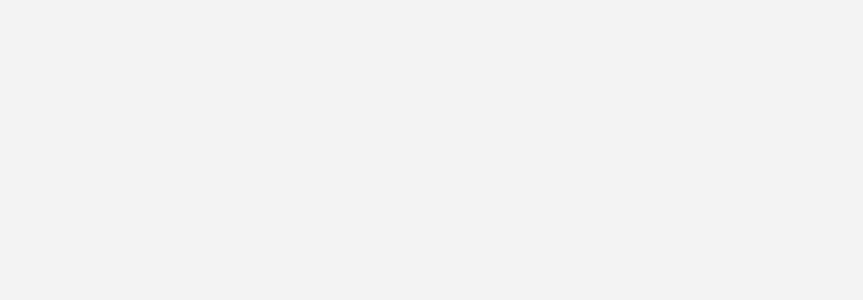
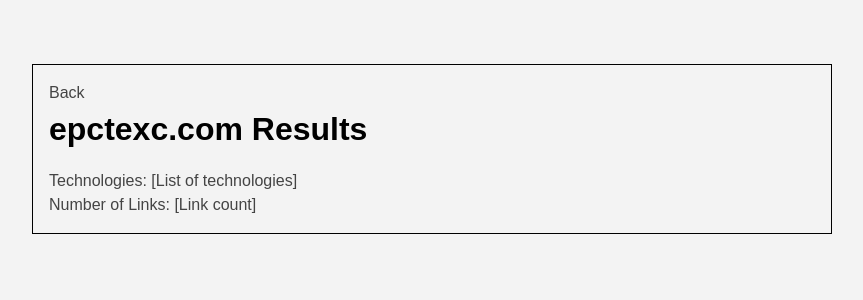
Before and after one commit to petekgithub/silverlight, a React (Create React App) app in the folder silverlight-fe/: page /analysis-detail in a window 1280 px wide. Before the commit this address had no page. Shown: the top 300 px of the page, without its empty margins (208-1071 px from the left). Built offline with nearby package versions, Linux system fonts and the light colour scheme.

Commit message:
view-more-link

```diff
--- a/silverlight-fe/src/App.js
+++ b/silverlight-fe/src/App.js
@@ -9,7 +9,7 @@
     <Router>
       <Routes>
         <Route path="/" element={<AnalysisPage />} />
-        <Route path="/detail" element={<AnalysisDetailPage />} />
+        <Route path="/analysis-detail" element={<AnalysisDetailPage />} />
       </Routes>
     </Router>
   );
--- a/silverlight-fe/src/components/AnalysisDetailPage.js
+++ b/silverlight-fe/src/components/AnalysisDetailPage.js
@@ -1,14 +1,29 @@
+// AnalysisDetailPage.js
 import React from "react";
 
-const AnalyzingTarget = ({ target }) => {
+const AnalysisDetailPage = () => {
+  // Fetch data about the website's technologies and link count
+  // You can use useEffect to fetch data when the component mounts
+
   return (
-    <div>
-      <p>{target.url}</p>
-      <p>Status: {target.status}</p>
-      <p>Technologies: {target.technologies.join(", ")}</p>
-      <p>Page Count: {target.pageCount}</p>
+    <div className="container">
+      <a
+        href="/"
+        target="_blank"
+        rel="noopener noreferrer"
+        style={{
+          textAlign: "right",
+          cursor: "pointer",
+        }}
+      >
+        Back
+      </a>
+      <h2>epctexc.com Results</h2>
+      {/* Display information about the technologies and link count */}
+      <p>Technologies: [List of technologies]</p>
+      <p>Number of Links: [Link count]</p>
     </div>
   );
 };
 
-export default AnalyzingTarget;
+export default AnalysisDetailPage;
--- a/silverlight-fe/src/components/AnalysisPage.js
+++ b/silverlight-fe/src/components/AnalysisPage.js
@@ -7,10 +7,11 @@
   const [analyzingTargets, setAnalyzingTargets] = useState([]);
   const [showAnalyzingTargets, setShowAnalyzingTargets] = useState(false);
   const [errorMessage, setErrorMessage] = useState("");
+  const [viewMoreUrl, setViewMoreUrl] = useState("");
 
   const handleChange = (e) => {
     const inputUrl = e.target.value;
-    console.log("Input URL:", inputUrl); // Debug logging
+    //console.log("Input URL:", inputUrl); // Debug logging
     setUrl(inputUrl);
     if (inputUrl.trim() !== "") {
       validate(inputUrl); // Call validate with the input URL if it's not empty
@@ -69,6 +70,7 @@
       setAnalyzingTargets([...analyzingTargets, url]);
       setShowAnalyzingTargets(true); // Show the "Analyzing Targets" heading
       setUrl(""); // Clear the input field after adding the URL to the list
+      setViewMoreUrl(url); // Set URL for "View More" link
     } catch (error) {
       console.error("Error analyzing website:", error);
     }
@@ -107,22 +109,19 @@
               <div key={index}>
                 <button
                   className="analyzing-target-button"
-                  style={{
-                    backgroundColor: "#c5c5c5",
-                    color: "#007bff", // Blue color for link
-                    border: "none",
-                    textAlign: "left", // Align text to the left
-                    cursor: "pointer",
-                    textDecoration: "underline",
-                    padding: "0", // Remove padding to make it look like a link
-                    marginBottom: "5px",
-                    display: "block", // Make each button occupy the full width
-                    width: "100%", // Make each button occupy the full width
-                    height: "2rem",
-                  }}
                   onClick={() => handleTargetClick(target)}
                 >
-                  {target}
+                  <span>{target}</span>
+                  {viewMoreUrl && (
+                    <a
+                      href="/analysis-detail"
+                      target="_blank"
+                      rel="noopener noreferrer"
+                      className="view-more-link"
+                    >
+                      View More
+                    </a>
+                  )}
                 </button>
               </div>
             ))}
--- a/silverlight-fe/src/index.css
+++ b/silverlight-fe/src/index.css
@@ -50,7 +50,23 @@
   background-color: rgb(24, 11, 138);
   cursor: pointer; /* Add cursor pointer for better usability */
 }
+.analyzing-target-button {
+  display: flex; /* Use flexbox layout */
+  align-items: center; /* Center items vertically */
+  justify-content: space-between; /* Space between items */
+  background-color: #c5c5c5;
+  color: #007bff;
+  border: none;
+  cursor: pointer;
+  padding: 0.5rem 1rem; /* Adjust padding as needed */
+  margin-bottom: 5px; /* Add margin at the bottom for spacing */
+  width: 100%; /* Make button full-width */
+}
 
+.view-more-link {
+  cursor: pointer;
+  text-decoration: underline;
+}
 /* Responsive */
 @media (max-width: 768px) {
   /* Add responsive styles if needed */
```
